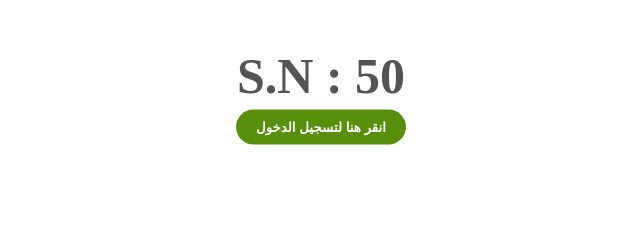
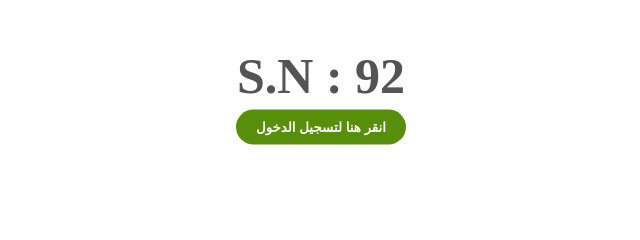
Before and after one commit to ALEmadTransport/account_92, a plain HTML site: page index.html in a window 1280 px wide. Shown: the part 273-513 px from the top of the page, 319-959 px from the left. Drawn offline with Linux system fonts and the light colour scheme.

Commit message:
Update index.html

```diff
--- a/index.html
+++ b/index.html
@@ -49,7 +49,7 @@
 
 <body>
     <img src="background.png" alt="">
-    <span class="sn-label">S.N : 50</span>
+    <span class="sn-label">S.N : 92</span>
     <br>
     <br>
     <br>
```
